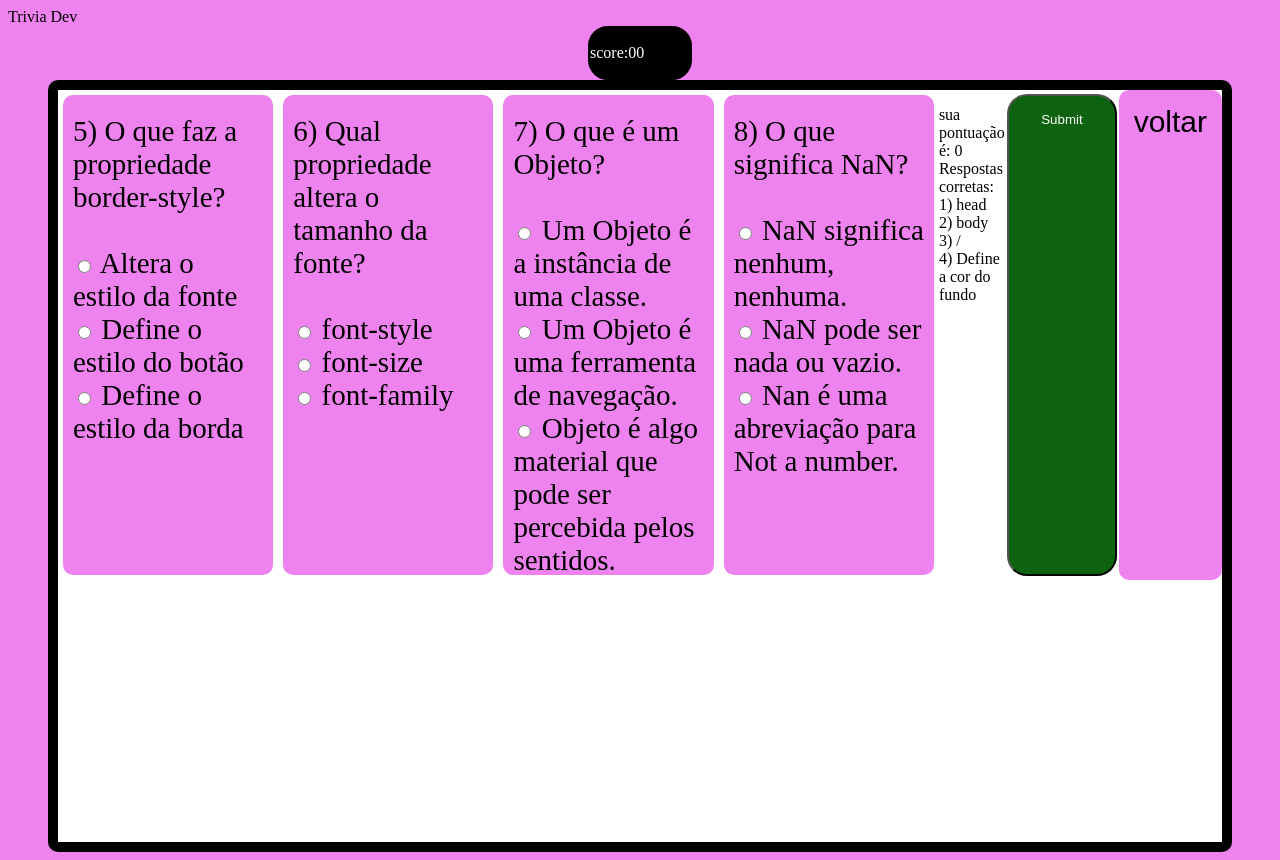
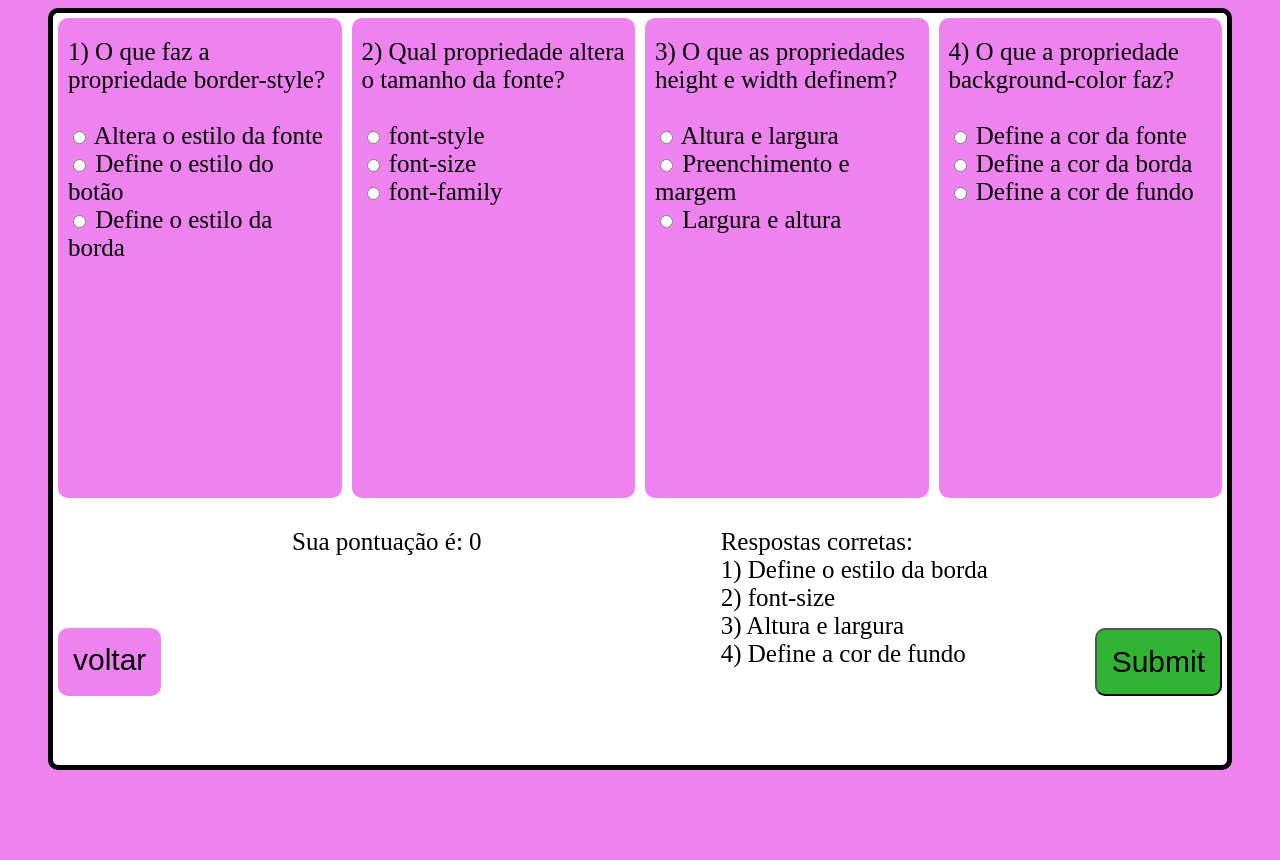
Before and after one commit to CassiaCosta/TRIVIA, a plain HTML site: page src/second-subject.html in a window 1280 px wide. Both pictures are taken after a click on the button "Submit". After the commit the page ends 800 px from the top, so only its background shows below. Drawn offline with Linux system fonts and the light colour scheme.

Commit message:
código refatorado

```diff
--- a/config/first-subject.js
+++ b/config/first-subject.js
@@ -6,5 +6,5 @@ function result() {
     if (document.getElementById('correct4').checked) { score++; }
 
     const scoreAnswers = document.getElementById("scoreAnswers");
-    scoreAnswers.innerHTML = "<p>Sua pontuação é: " + score + "</p> <p>Respostas corretas: <br> 1) head <br>2) body<br> 3) / <br>4) Define a cor do fundo</p>";
+    scoreAnswers.innerHTML = "<p>Sua pontuação é: " + score + "</p> <p>Respostas corretas: <br> 1) head entre <> <br>2) body entre <> <br> 3) / <br>4) p entre <></p>";
 }
--- a/config/second-subject.js
+++ b/config/second-subject.js
@@ -5,6 +5,6 @@ function result() {
     if (document.getElementById('correct7').checked) { score++; }
     if (document.getElementById('correct8').checked) { score++; }
 
-    const testeDiv = document.getElementById("testDiv");
-    testeDiv.innerHTML = "<p>sua pontuação é: " + score + "<br> Respostas corretas: <br> 1) head <br>2) body<br> 3) / <br>4) Define a cor do fundo</p>";
+    const scoreAnswers = document.getElementById("scoreAnswers");
+    scoreAnswers.innerHTML = "<p>Sua pontuação é: " + score + "</p> <p>Respostas corretas: <br> 1) Define o estilo da borda <br>2) font-size<br> 3) Altura e largura <br>4) Define a cor de fundo</p>";
 }
--- a/src/second-subject.html
+++ b/src/second-subject.html
@@ -10,16 +10,10 @@
 </head>
 
 <body>
-    <header> Trivia Dev</header>
-    <div class="score" id="score">
-        <p>score:00</p>
-    </div>
-
     <div class="questions_area">
         <div class="questions">
-
             <section class="question_5">
-                <p>5) O que faz a propriedade border-style?
+                <p>1) O que faz a propriedade border-style?
                     <br><br>
                     <input type="radio" id="answerA" name="option_question_5" value="A"> Altera o estilo da fonte
                     <br>
@@ -30,7 +24,7 @@
             </section>
 
             <section class="question_6">
-                <p>6) Qual propriedade altera o tamanho da fonte?
+                <p>2) Qual propriedade altera o tamanho da fonte?
                     <br><br>
                     <input type="radio" id="answerA" name="option_question_6" value="A"> font-style
                     <br>
@@ -41,37 +35,35 @@
             </section>
 
             <section class="question_7">
-                <p>7) O que é um Objeto?
+                <p>3) O que as propriedades height e width definem?
                     <br><br>
-                    <input type="radio" id="correct7" name="option_question_7" value="A"> Um Objeto é a instância de uma
-                    classe.
+                    <input type="radio" id="correct7" name="option_question_7" value="A"> Altura e largura
                     <br>
-                    <input type="radio" id="answerB" name="option_question_7" value="B"> Um Objeto é uma ferramenta de
-                    navegação.
+                    <input type="radio" id="answerB" name="option_question_7" value="B"> Preenchimento e margem
                     <br>
-                    <input type="radio" id="answerC" name="option_question_7" value="C"> Objeto é algo material que pode
-                    ser percebida pelos sentidos.
+                    <input type="radio" id="answerC" name="option_question_7" value="C"> Largura e altura
                 </p>
             </section>
 
             <section class="question_8">
-                <p>8) O que significa NaN?
+                <p>4) O que a propriedade background-color faz?
                     <br><br>
-                    <input type="radio" id="answerA" name="option_question_8" value="A"> NaN significa nenhum, nenhuma.
+                    <input type="radio" id="answerA" name="option_question_8" value="A"> Define a cor da fonte
                     <br>
-                    <input type="radio" id="answerB" name="option_question_8" value="B"> NaN pode ser nada ou vazio.
+                    <input type="radio" id="answerB" name="option_question_8" value="B"> Define a cor da borda
                     <br>
-                    <input type="radio" id="correct8" name="option_question_8" value="C"> Nan é uma abreviação para Not
-                    a number.
+                    <input type="radio" id="correct8" name="option_question_8" value="C"> Define a cor de fundo
                 </p>
             </section>
             <br><br>
-            <div id="testDiv"></div>
-            <div class='button'>
-                <button type="submit" name="submit" value="submit" onclick="result()">Submit</button>
-                <a type="button" href="/src/index.html">voltar</a>
-            </div>
             <br><br>
+        </div>
+
+        <div id="scoreAnswers"></div>
+
+        <div class="finish">
+            <a type="button" href="/src/index.html">voltar</a>
+            <button type="submit" name="submit" value="submit" onclick="result()">Submit</button>
         </div>
     </div>
     <script src="/config/second-subject.js"></script>
--- a/styles/index.css
+++ b/styles/index.css
@@ -15,7 +15,7 @@ header {
     height: 70vh;
     margin: 0px 40px;
     background-color: white;
-    border: 10px solid #000;
+    border: 5px solid #000;
     border-radius: 10px;
     font-size: 40px;
 }
--- a/styles/style.css
+++ b/styles/style.css
@@ -6,7 +6,7 @@ body {
     height: 94vh;
     margin: 0 40px;
     background-color: white;
-    border: 10px solid #000;
+    border: 5px solid #000;
     border-radius: 10px;
 }
 
@@ -14,11 +14,12 @@ body {
     display: flex;
     justify-content: space-around;
 }
+
 section {
     margin: 5px;
     width: 500px;
     height: 60vh;
-    font-size: 29px;
+    font-size: 25px;
     border-radius: 10px;
     background-color: violet;
 }
@@ -26,22 +27,6 @@ section {
 section p {
     margin: 20px 10px;
 }
-
-.finish {
-    display: flex;
-    justify-content: space-between;
-    margin: -20px 5px;
-}
-
-.score {
-    border: 2px solid black;
-    border-radius: 20px;
-    width: 100px;
-    background-color: black;
-    color: white;
-    margin: auto;
-}
-
 
 #scoreAnswers {
     font-size: 25px;
@@ -51,10 +36,10 @@ section p {
     justify-content: space-evenly;
 }
 
-
-.button{
+.finish {
     display: flex;
-    justify-content: flex-end;
+    justify-content: space-between;
+    margin: -25px 5px;
 }
 
 a {
@@ -68,15 +53,19 @@ a {
 }
 
 button {
-    justify-content: end;
-    display: flex;
-    background-color: #0d630f;
-    border-radius: 20px;
-    color: white;
-    padding: 16px 32px;
     text-decoration: none;
-    margin: 4px 2px;
+    color: black;
+    background-color: #31b333;
+    border-radius: 10px;
+    font-family: fantasy;
+    font-size: 30px;
+    padding: 15px;
     cursor: pointer;
+}
+
+a:hover {
+    background-color: violet;
+    opacity: 0.5;
 }
 
 button:hover{
```
Also changed, not shown: src/first-subject.html (+14 -15 lines).
